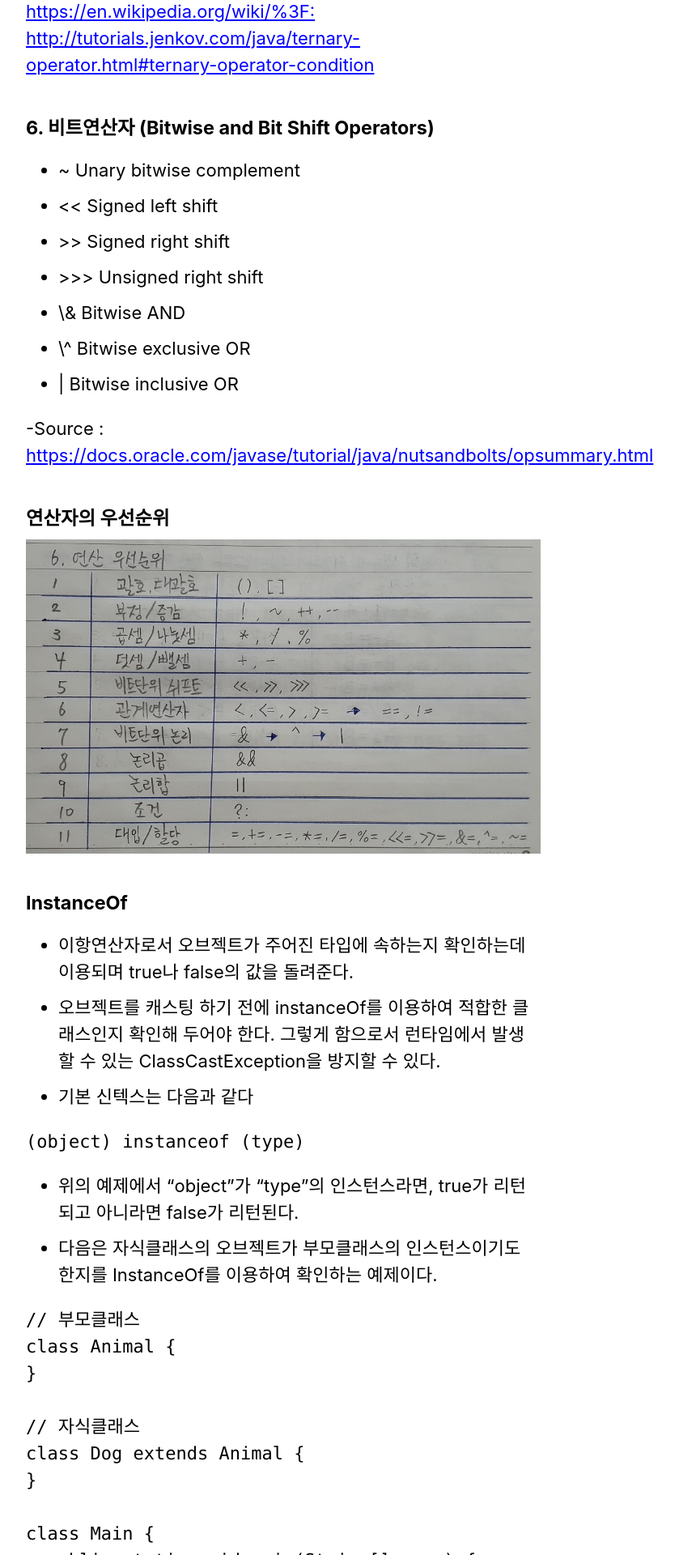
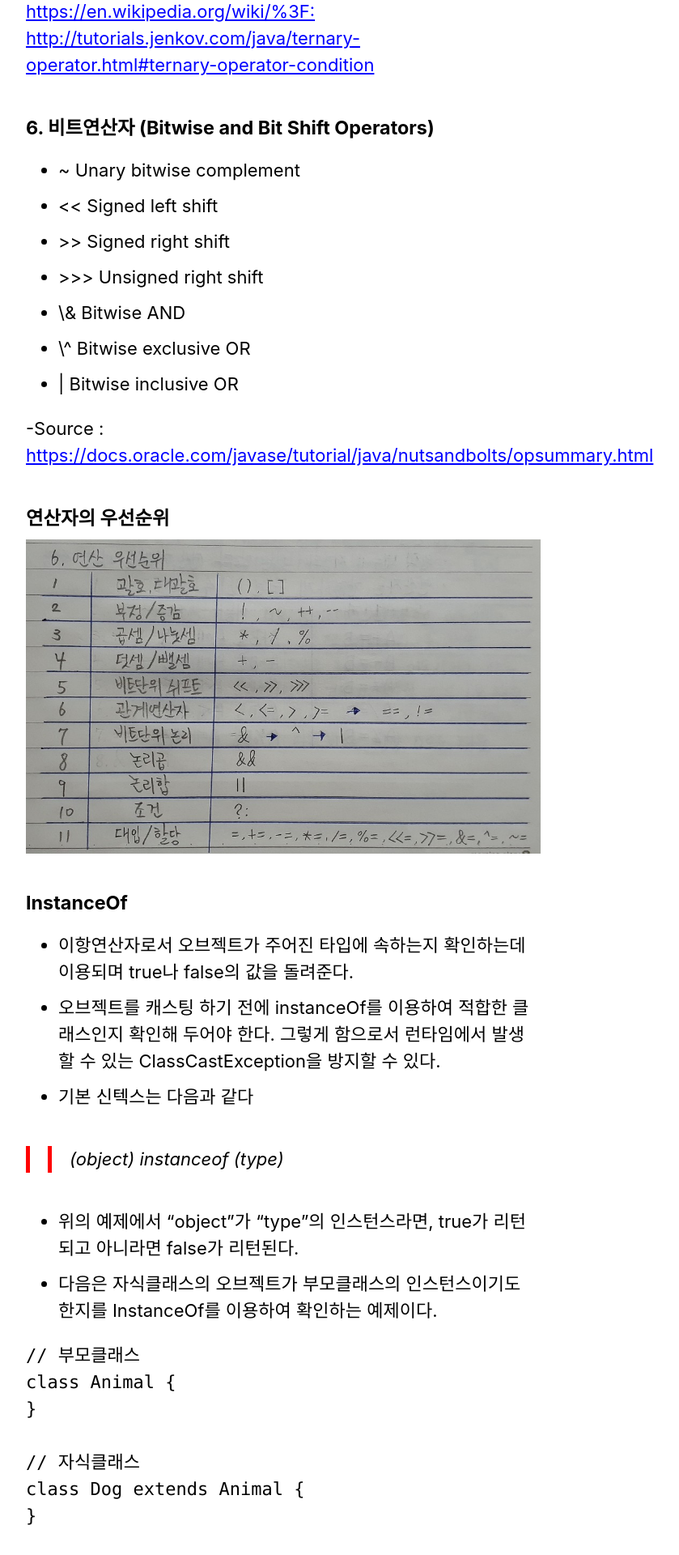
Before and after one commit to 372dev/372dev.github.io, a Jekyll site: the page built from _posts/2020-11-22-post13.md, in a window 1280 px wide. Shown: the part 4480-6400 px from the top of the page at 81% size, without its empty margins (290-1129 px from the left). Built offline with Jekyll 4.4.1, drawn with Linux system fonts in a browser that asks for light colours; cached includes are drawn as plain includes.

Commit message:
Update 2020-11-22-post13.md

````diff
--- a/_posts/2020-11-22-post13.md
+++ b/_posts/2020-11-22-post13.md
@@ -145,9 +145,7 @@ int value = (input == null || input.equals("")) ? 0 : Integer.parseInt(input);
 * 오브젝트를 캐스팅 하기 전에 instanceOf를 이용하여 적합한 클래스인지 확인해 두어야 한다. 그렇게 함으로서 런타임에서 발생할 수 있는 ClassCastException을 방지할 수 있다.
 * 기본 신텍스는 다음과 같다
 
-```Java
-(object) instanceof (type)
-```
+>>(object) instanceof (type)
 
 * 위의 예제에서 "object"가 "type"의 인스턴스라면, true가 리턴되고 아니라면 false가 리턴된다.
 * 다음은 자식클래스의 오브젝트가 부모클래스의 인스턴스이기도 한지를 InstanceOf를 이용하여 확인하는 예제이다.
@@ -195,10 +193,11 @@ class Main {
 Switch문은 자바의 초창기부터 항상 유용한 기능으로 자리해 왔다. 그동안 크게 바뀌지 않았던 Switch에 Java 12와 Java 13에 거쳐서 큰 변화가 만들어 졌으며 더욱더 강력한 기능으로 자리매김 했다.
 * Java의 Switch문은 기본적으로 C와 C++의 기능을 따라 만들어 졌다고 봐도 된다.
 * Java 13에는 Java 12의 기능에 더해져 yield 키워드가 도입되었다.
+
 1. 더이상의 break는 없다!
   * Java 12의 value break 신택스는 Java 13부터는 컴파일되지 않는다.
 
-  ```Java
+```Java
 ...
 switch (mode) {
   case "a":
@@ -214,11 +213,11 @@ switch (mode) {
     break -1;
 };
 ...
-  ```
+```
 
   * 대신 yield를 사용해서 값을 돌려줄 수 있다.
 
-  ```Java
+```Java
 ...
 switch (mode) {
   case "a", "b":
@@ -232,11 +231,11 @@ switch (mode) {
     yield -1;
 };
 ...
-  ```
+```
 
   *  람다식 표현은 계속해서 사용이 가능하다.
 
-  ```Java
+```Java
 ...
 switch (mode) {
   case "a", "b" -> 1;
@@ -247,7 +246,7 @@ switch (mode) {
   }
 };
 ...
-  ```
+```
 
 2. 그래서 break랑 return이랑 yield의 차이가 뭐라구?
 
````
